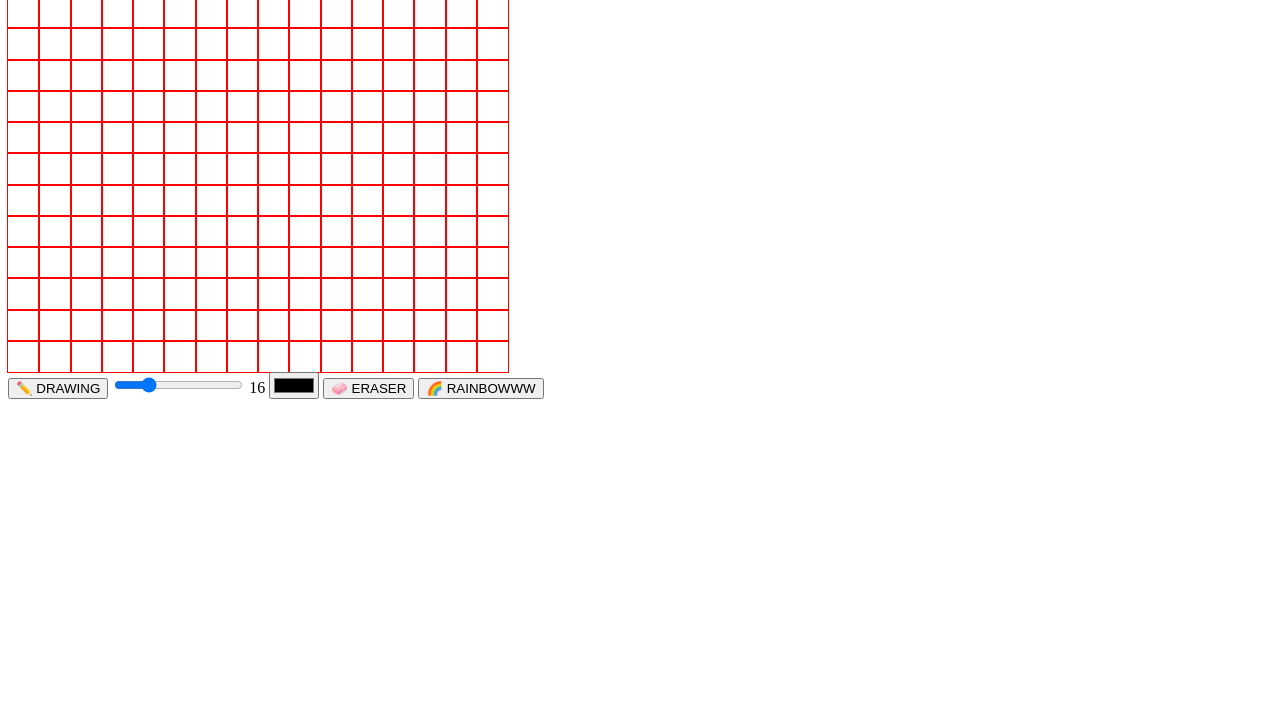
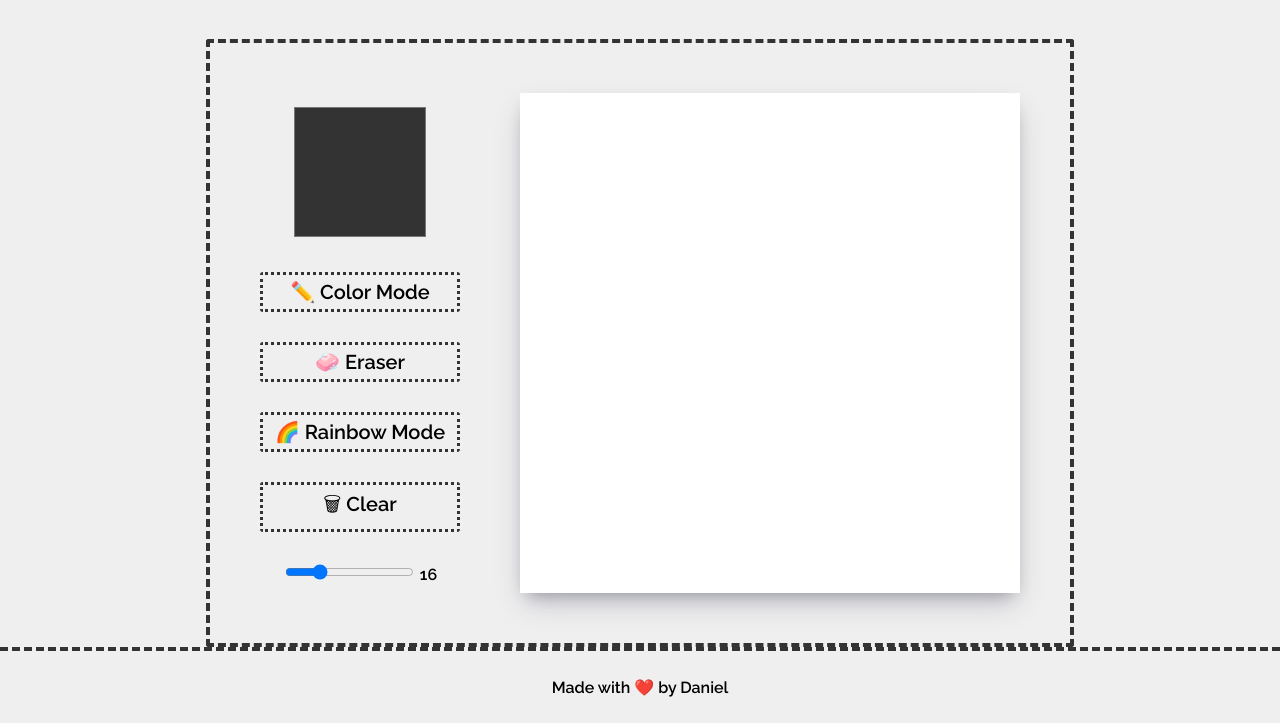
Before and after one commit to danrungg/etch-a-sketch, a plain HTML site: page index.html in a window 1280 px wide. Shown: the part 136-859 px from the top of the page. Before the commit the page ends 800 px from the top, so only its background shows below. Drawn offline with Linux system fonts and the light colour scheme.

Commit message:
add clear function and some styling

```diff
--- a/app.js
+++ b/app.js
@@ -8,6 +8,7 @@ const colorPicker = document.querySelector(".color-picker");
 const eraserButton = document.querySelector(".eraser");
 const drawButton = document.querySelector(".drawer");
 const rainbowButton = document.querySelector(".rainbow");
+const clearButton = document.querySelector(".clear");
 
 function changeSlider() {
     slider.addEventListener(
@@ -174,3 +175,12 @@ function rainbowMode() {
         });
     }
 }
+
+// clear all boxes
+function clear() {
+    const boxes = document.querySelectorAll(".box");
+    boxes.forEach((box) => {
+        box.style.backgroundColor = "";
+    });
+}
+clearButton.addEventListener("click", clear);
--- a/index.html
+++ b/index.html
@@ -8,13 +8,36 @@
         <title>Document</title>
     </head>
     <body>
-        <div class="grid-container"></div>
-        <button class="drawer">✏️ DRAWING</button>
-        <input id="sizeSlider" type="range" value="16" min="1" max="64" />
-        <output id="output">16</output>
-        <input class="color-picker" type="color" />
-        <button class="eraser" onclick="erasing();">🧼 ERASER</button>
-        <button class="rainbow">🌈 RAINBOWWW</button>
+        <div class="header">
+            <h1 class="title">Mouse-o-Sketch</h1>
+        </div>
+        <div class="container">
+            <div class="test">
+                <div class="sidebar">
+                    <input class="color-picker" type="color" value="#333333" />
+                    <button class="drawer button">✏️ Color Mode</button>
+                    <button class="eraser button" onclick="erasing();">
+                        🧼 Eraser
+                    </button>
+                    <button class="rainbow button">🌈 Rainbow Mode</button>
+                    <button class="clear button">🗑 Clear</button>
+                    <div>
+                        <input
+                            id="sizeSlider"
+                            type="range"
+                            value="16"
+                            min="1"
+                            max="64"
+                        />
+                        <output id="output">16</output>
+                    </div>
+                </div>
+
+                <div class="grid-container"></div>
+            </div>
+        </div>
+        <div class="footer">Made with ❤️ by Daniel</div>
+
         <script src="./app.js"></script>
     </body>
 </html>
--- a/style.css
+++ b/style.css
@@ -1,6 +1,85 @@
-.box {
-    outline: 1px red solid;
-    cursor: crosshair;
+@import url("https://fonts.googleapis.com/css2?family=Raleway:wght@600;800&display=swap");
+
+body {
+    font-family: "Raleway", sans-serif;
+    background-color: rgb(239, 239, 239);
+    display: flex;
+    flex-direction: column;
+    min-height: 100vh;
+    margin: 0;
+}
+
+.header {
+    padding: 30px 0;
+    margin-bottom: 30px;
+    display: flex;
+    justify-content: center;
+    font-weight: 800;
+    display: flex;
+    align-items: center;
+}
+
+.title {
+    font-weight: 800;
+    font-size: 72px;
+    margin: 0;
+    color: #333333;
+}
+
+.container {
+    flex: 1;
+    display: flex;
+    /* border: 3px red solid; */
+    justify-content: center;
+}
+
+.test {
+    border: 4px #333333 dashed;
+    padding: 50px;
+    display: flex;
+    gap: 60px;
+    height: 500px;
+    display: flex;
+    align-items: center;
+    border-radius: 3px;
+}
+
+.sidebar {
+    display: flex;
+    flex-direction: column;
+    /* border: 1px solid blue; */
+    height: 500px;
+    align-items: center;
+    justify-content: center;
+    gap: 30px;
+}
+
+.color-picker {
+    height: 140px;
+    width: 140px;
+    border: none;
+    transition: transform 0.2s;
+    /* fixes bug */
+    resize: none;
+    outline: none;
+    background-color: transparent;
+}
+.color-picker:hover {
+    transform: scale(1.04);
+}
+
+.button {
+    width: 200px;
+    padding: 5px 8px;
+    font-family: "Raleway", sans-serif;
+    font-weight: 500;
+    font-size: 20px;
+    border: 3px #333333 dotted;
+    border-radius: 3px;
+    transition: transform 0.2s;
+}
+.button:hover {
+    transform: scale(1.04);
 }
 
 .grid-container {
@@ -9,4 +88,19 @@
     grid-template-rows: repeat(16, 1fr);
     width: 500px;
     height: 500px;
+    background-color: white;
+    box-shadow: rgba(50, 50, 93, 0.25) 0px 13px 27px -5px,
+        rgba(0, 0, 0, 0.3) 0px 8px 16px -8px;
 }
+
+.box {
+    cursor: crosshair;
+}
+
+.footer {
+    height: 72px;
+    border-top: 4px #333333 dashed;
+    display: flex;
+    justify-content: center;
+    align-items: center;
+}
```
